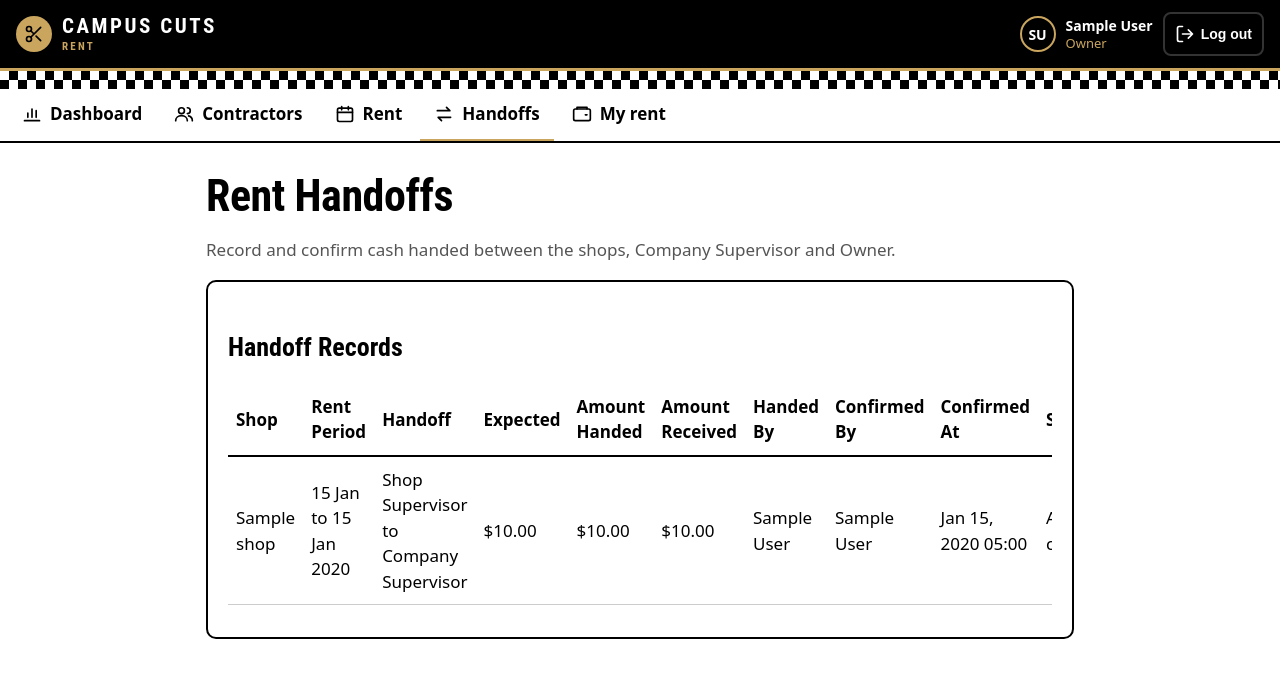
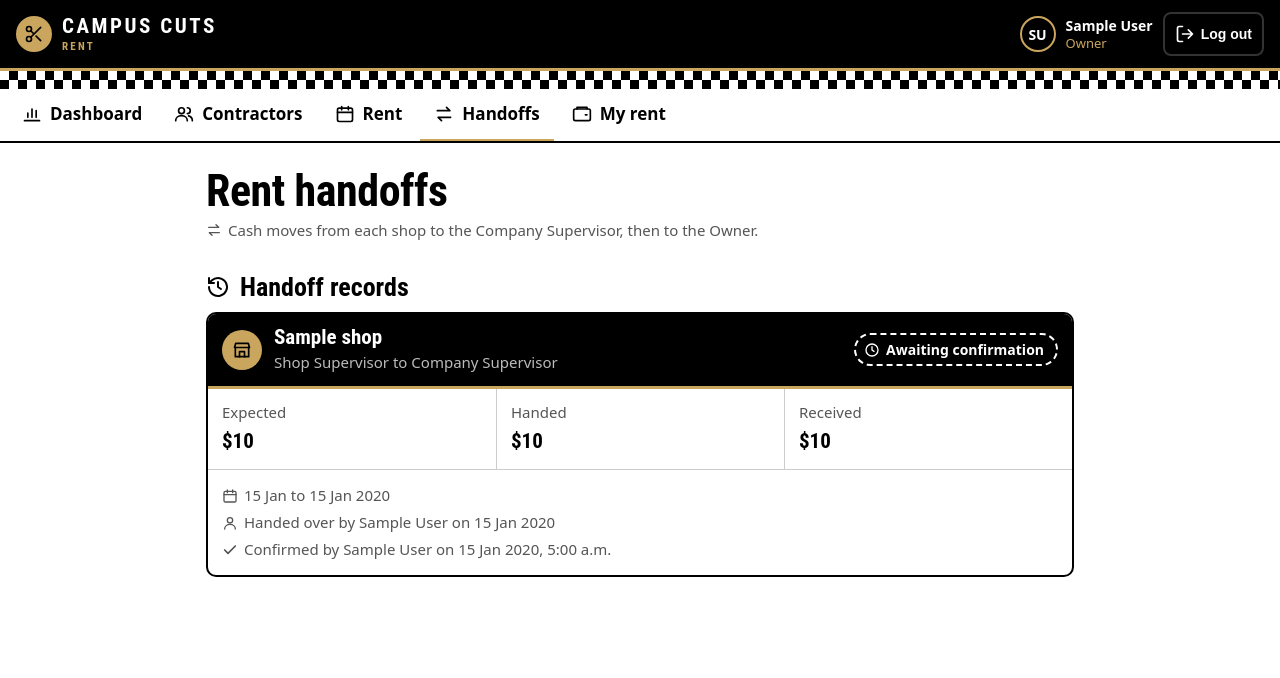
Before and after one commit to rknight16/campus-cuts, a Django app: page /handoffs/ in a window 1280 px wide. Shown: the top 678 px of the page. Run offline with Django 5.2, Linux system fonts and the light colour scheme; a user stored in the database is signed in; tables that the repository leaves empty hold one stand-in row (values such as "Sample post").

Commit message:
UI: restyle rent settings and handoffs pages to match branding

```diff
--- a/rent/templates/rent/handoffs.html
+++ b/rent/templates/rent/handoffs.html
@@ -1,202 +1,90 @@
+{% extends "rent/base.html" %}
+{% load ui money %}
+{% block title %}Rent handoffs · Campus Cuts Rent{% endblock %}
+{% block content %}
+<header class="page-head">
+  <h1>Rent handoffs</h1>
+  <p class="period">{% icon "handoff" %}Cash moves from each shop to the Company Supervisor, then to the Owner.</p>
+</header>
 
-{% extends "rent/base.html" %}
-{% load humanize %}
-
-{% block title %}Rent Handoffs · Campus Cuts{% endblock %}
-
-{% block content %}
-
-<h1>Rent Handoffs</h1>
-
-<p class="muted">
-    Record and confirm cash handed between the shops, Company Supervisor
-    and Owner.
-</p>
-
+{# Form errors are shown once, as messages at the top of the page (base.html). #}
 {% if is_shop_supervisor %}
-<section class="card">
-    <h2>Record Shop Handoff</h2>
-
-    <p>
-        Record the cash you are handing to the Company Supervisor
-        for your shop.
-    </p>
-
-    <form method="post">
+<form method="post" class="card stack">
   {% csrf_token %}
   <input type="hidden" name="action" value="record_shop">
-
-        {{ shop_form.as_p }}
-
-        <button class="btn" type="submit">
-            Record Handoff
-        </button>
+  <h2 class="with-icon">{% icon "cash" %}Hand cash to the Company Supervisor</h2>
+  <p class="muted">Record the cash you are handing over for your shop.</p>
+  {% for field in shop_form %}
+    <label>{{ field.label }}{% if field.name == "amount" %} ($){% endif %}{{ field }}</label>
+  {% endfor %}
+  <button class="btn big">{% icon "handoff" %}Record handoff</button>
 </form>
-</section>
 {% endif %}
 
 {% if is_company_supervisor %}
-<section class="card">
-    <h2>Record Handoff to Owner</h2>
+<form method="post" class="card stack">
+  {% csrf_token %}
+  <input type="hidden" name="action" value="record_owner">
+  <h2 class="with-icon">{% icon "cash" %}Hand cash to the Owner</h2>
+  <p class="muted">Record the total you are handing to the Owner for a rent period, once the shops have handed over.</p>
+  {% for field in owner_form %}
+    <label>{{ field.label }}{% if field.name == "amount" %} ($){% endif %}{{ field }}</label>
+  {% endfor %}
+  <button class="btn big">{% icon "handoff" %}Record owner handoff</button>
+</form>
+{% endif %}
 
-    <p>
-        Record the total cash you are handing to the Owner
-        for the selected rent period.
+<h2 class="with-icon">{% icon "history" %}Handoff records</h2>
+{% if handoffs %}
+<ul class="handoffs">
+  {% for h in handoffs %}
+  <li class="handoff{% if h.is_mismatch %} is-mismatch{% endif %}">
+    <div class="handoff-head">
+      <span class="shop-icon" aria-hidden="true">{% if h.shop %}{% icon "shop" %}{% else %}{% icon "user" %}{% endif %}</span>
+      <div class="handoff-title">
+        <h3>{{ h.shop.name|default:"All shops" }}</h3>
+        <span>{{ h.get_step_display }}</span>
+      </div>
+      <span class="handoff-badges">
+        {% status_badge h.get_status_display %}
+        {% if h.is_mismatch %}{% status_badge "Mismatch" %}{% endif %}
+      </span>
+    </div>
+
+    <dl class="handoff-amounts">
+      <div><dt>Expected</dt><dd>{{ h.expected_amount|money }}</dd></div>
+      <div{% if h.amount_handed != h.expected_amount %} class="off"{% endif %}>
+        <dt>Handed</dt><dd>{{ h.amount_handed|money }}{% if h.amount_handed != h.expected_amount %}<span class="sr-only"> (different from expected)</span>{% endif %}</dd>
+      </div>
+      <div{% if h.amount_received is not None and h.amount_received != h.expected_amount %} class="off"{% endif %}>
+        <dt>Received</dt>
+        <dd>{% if h.amount_received is None %}<span class="muted">Not yet</span>{% else %}{{ h.amount_received|money }}{% if h.amount_received != h.expected_amount %}<span class="sr-only"> (different from expected)</span>{% endif %}{% endif %}</dd>
+      </div>
+    </dl>
+
+    <p class="handoff-meta">
+      {% icon "calendar" %}{{ h.rent_period }}<br>
+      {% icon "user" %}Handed over by {{ h.handed_by.get_full_name|default:h.handed_by }} on {{ h.handed_date|date:"j M Y" }}
+      {% if h.confirmed_by %}<br>{% icon "check" %}Confirmed by {{ h.confirmed_by.get_full_name|default:h.confirmed_by }} on {{ h.confirmed_at|date:"j M Y, g:i a" }}{% endif %}
     </p>
 
-    <form method="post">
+    {% if h.status == awaiting_status %}
+      {% if is_company_supervisor and h.step == shop_step or is_owner and h.step == owner_step %}
+      <form method="post" class="confirm-row">
         {% csrf_token %}
-        <input type="hidden" name="action" value="record_owner">
-
-        {{ owner_form.as_p }}
-
-        <button class="btn" type="submit">
-            Record Owner Handoff
-        </button>
+        <input type="hidden" name="action" value="confirm">
+        <input type="hidden" name="handoff_id" value="{{ h.pk }}">
+        <label>Amount actually received ($)
+          <input type="number" name="amount_received" inputmode="decimal" min="0.01" step="0.01" required>
+        </label>
+        <button class="btn">{% icon "check" %}Confirm handoff</button>
       </form>
-</section>
       {% endif %}
-
-<section class="card">
-    <h2>Handoff Records</h2>
-
-    {% if handoffs %}
-    <div class="table-wrap">
-        <table>
-            <thead>
-                <tr>
-                    <th>Shop</th>
-                    <th>Rent Period</th>
-                    <th>Handoff</th>
-                    <th>Expected</th>
-                    <th>Amount Handed</th>
-                    <th>Amount Received</th>
-                    <th>Handed By</th>
-                    <th>Confirmed By</th>
-                    <th>Confirmed At</th>
-                    <th>Status</th>
-                    <th>Mismatch</th>
-                </tr>
-            </thead>
-
-            <tbody>
-                {% for handoff in handoffs %}
-                <tr>
-                    <td>{{ handoff.shop.name|default:"All shops" }}</td>
-
-                    <td>{{ handoff.rent_period }}</td>
-
-                    <td>{{ handoff.get_step_display }}</td>
-
-                    <td>
-                        ${{ handoff.expected_amount|floatformat:2|intcomma }}
-                    </td>
-
-                    <td>
-                        ${{ handoff.amount_handed|floatformat:2|intcomma }}
-                    </td>
-
-                    <td>
-                        {% if handoff.amount_received is not None %}
-                            ${{ handoff.amount_received|floatformat:2|intcomma }}
+    {% endif %}
+  </li>
+  {% endfor %}
+</ul>
 {% else %}
-                            Not confirmed
+<p class="empty">{% icon "handoff" %}<span>No handoffs have been recorded yet.</span></p>
 {% endif %}
-                    </td>
-
-                    <td>{{ handoff.handed_by }}</td>
-
-                    <td>
-                        {{ handoff.confirmed_by|default:"Not confirmed" }}
-                    </td>
-
-                    <td>
-                        {% if handoff.confirmed_at %}
-                            {{ handoff.confirmed_at|date:"M d, Y H:i" }}
-                        {% else %}
-                            Not confirmed
-                        {% endif %}
-                    </td>
-
-                    <td>{{ handoff.get_status_display }}</td>
-
-                    <td>
-                        {% if handoff.is_mismatch %}
-                            <strong>Mismatch</strong>
-                        {% else %}
-                            No
-                        {% endif %}
-                    </td>
-                </tr>
-
-                {% if handoff.status == awaiting_status %}
-
-                    {% if is_company_supervisor and handoff.step == shop_step %}
-                    <tr>
-                        <td colspan="11">
-                            <form method="post">
-                                {% csrf_token %}
-
-                                <input type="hidden" name="action" value="confirm">
-                                <input type="hidden" name="handoff_id" value="{{ handoff.pk }}">
-
-                                <label>
-                                    Amount actually received:
-                                    <input
-                                        type="number"
-                                        name="amount_received"
-                                        min="0.01"
-                                        step="0.01"
-                                        required
-                                    >
-                                </label>
-
-                                <button class="btn" type="submit">
-                                    Confirm Shop Handoff
-                                </button>
-                            </form>
-                        </td>
-                    </tr>
-                    {% endif %}
-
-                    {% if is_owner and handoff.step == owner_step %}
-                    <tr>
-                        <td colspan="11">
-                            <form method="post">
-                                {% csrf_token %}
-
-                                <input type="hidden" name="action" value="confirm">
-                                <input type="hidden" name="handoff_id" value="{{ handoff.pk }}">
-
-                                <label>
-                                    Amount actually received:
-                                    <input
-                                        type="number"
-                                        name="amount_received"
-                                        min="0.01"
-                                        step="0.01"
-                                        required
-                                    >
-                                </label>
-
-                                <button class="btn" type="submit">
-                                    Confirm Owner Handoff
-                                </button>
-                            </form>
-                        </td>
-                    </tr>
-                    {% endif %}
-
-                {% endif %}
-
-                {% endfor %}
-            </tbody>
-        </table>
-    </div>
-
-    {% else %}
-        <p>No handoffs have been recorded yet.</p>
-    {% endif %}
-</section>
-
 {% endblock %}
--- a/rent/templatetags/ui.py
+++ b/rent/templatetags/ui.py
@@ -20,6 +20,10 @@ STATUS_STYLES = {
     rent_rules.UNPAID: ("unpaid", "circle"),
     rent_rules.AWAITING_EARNINGS: ("awaiting", "clock"),
     "Overdue": ("overdue", "alert"),
+    # Handoffs (US-03)
+    "Awaiting confirmation": ("awaiting", "clock"),
+    "Confirmed": ("paid", "check"),
+    "Mismatch": ("overdue", "alert"),
 }
 
 
--- a/static/css/campuscuts.css
+++ b/static/css/campuscuts.css
@@ -201,3 +201,37 @@ body.login-page{background:var(--black);color:var(--white);min-height:100vh}
 .login-card h1{margin:0 0 8px;font-size:var(--fs-h2)}
 .btn.gold{background:var(--gold);color:var(--black)}
 .btn.gold:hover{background:#B8934C}
+
+/* Rent settings: next week's rent */
+.due{display:block;font-size:var(--fs-xs);color:var(--ink-muted)}
+.rent-change{background:var(--gold-soft);box-shadow:inset 4px 0 0 var(--gold)}
+
+/* Handoffs (US-03): one card per handoff */
+.handoffs{list-style:none;margin:8px 0;padding:0;display:grid;gap:14px}
+.handoff{border:2px solid var(--black);border-radius:var(--radius);overflow:hidden}
+.handoff.is-mismatch{border-left-width:8px}
+.handoff-head{display:flex;align-items:center;gap:12px;flex-wrap:wrap;background:var(--black);color:var(--white);padding:12px 14px;border-bottom:3px solid var(--gold)}
+.handoff-title{flex:1;min-width:0}
+.handoff-title h3{margin:0;font-size:var(--fs-h3)}
+.handoff-title span{font-size:var(--fs-sm);color:#bbb}
+.handoff-badges{display:flex;flex-wrap:wrap;gap:6px}
+.handoff-head .badge{background:transparent;color:var(--white);border-color:var(--white)}
+.handoff-head .badge.paid{background:var(--gold);color:var(--black);border-color:var(--gold)}
+.handoff-head .badge.overdue{background:var(--white);color:var(--black);border-color:var(--white)}
+.handoff-head .badge.overdue .icon{color:var(--black)}
+.handoff-amounts{display:grid;grid-template-columns:repeat(3,1fr);margin:0;border-bottom:1px solid var(--rule);font-variant-numeric:tabular-nums}
+.handoff-amounts div{padding:12px 14px}
+.handoff-amounts div+div{border-left:1px solid var(--rule)}
+.handoff-amounts dt{font-size:var(--fs-sm);color:var(--ink-muted)}
+.handoff-amounts dd{margin:2px 0 0;font-family:var(--font-display);font-weight:700;font-size:var(--fs-h3)}
+.handoff-amounts .off{background:var(--gold-soft);box-shadow:inset 0 -4px 0 var(--black)}
+.handoff-meta{margin:0;padding:12px 14px;font-size:var(--fs-sm);color:var(--ink-muted);line-height:1.8}
+.handoff-meta .icon{width:16px;height:16px;vertical-align:-3px;margin-right:6px}
+.confirm-row{display:flex;flex-wrap:wrap;align-items:flex-end;gap:12px;padding:14px;border-top:2px dashed var(--rule);background:#fafafa}
+.confirm-row label{flex:1 1 200px;margin:0}
+.confirm-row .btn{display:inline-flex;align-items:center}
+@media(max-width:400px){.handoff-amounts dd{font-size:var(--fs-base)}}
+@media(max-width:619px){
+  .handoff-badges{flex-basis:100%;padding-left:52px}
+  .handoff-amounts div{padding:10px}
+}
```
Also changed, not shown: rent/templates/rent/rent_settings.html (+33 -37 lines). Lines whose indentation alone changed are shown as unchanged.
